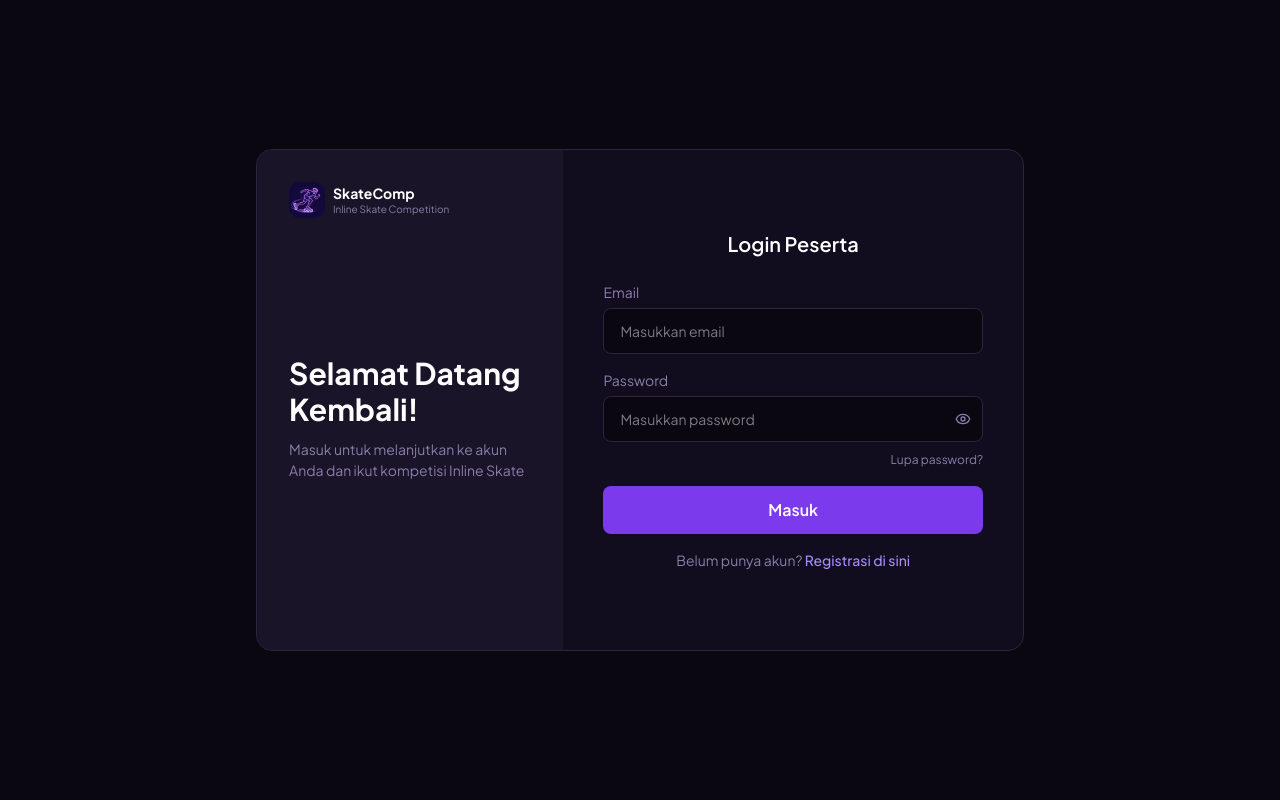
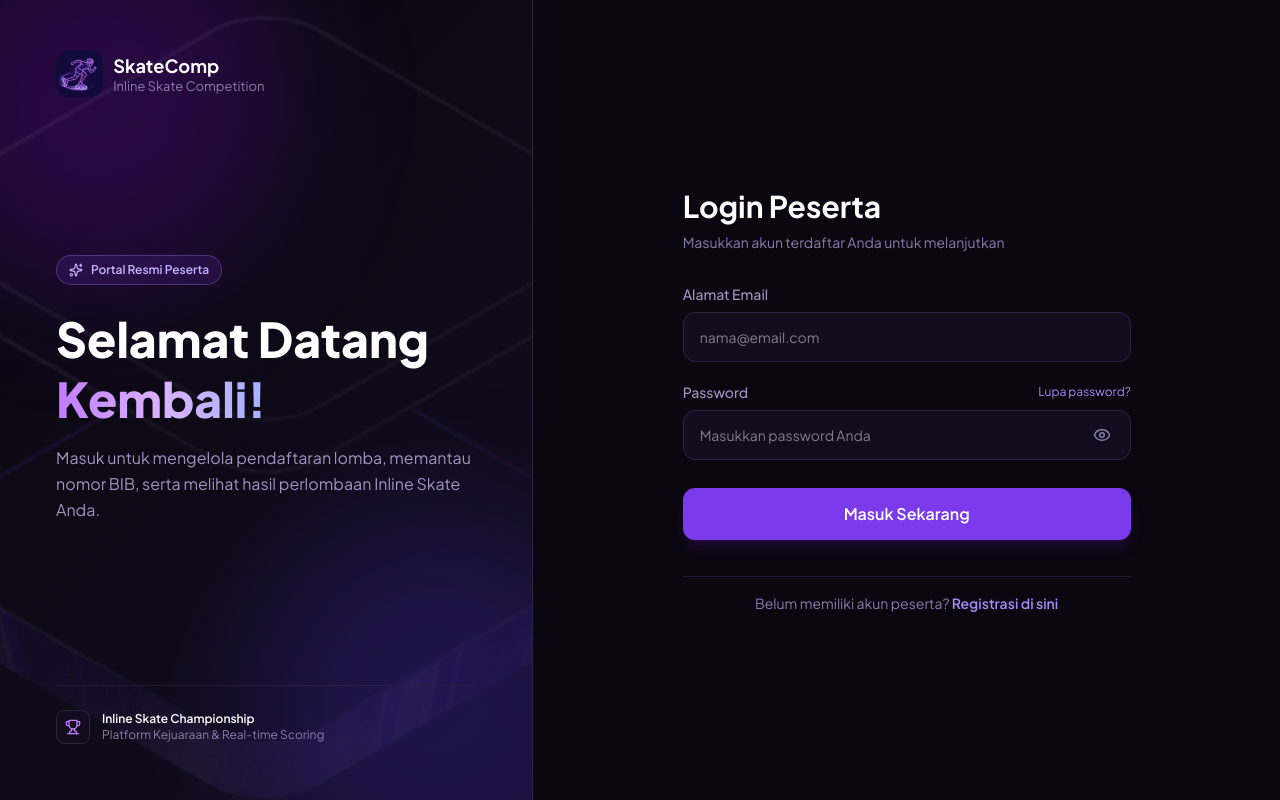
Before and after one commit to firmanizzani/SkateComp, a React (Vite) app: page /login in a window 1280 px wide. Built offline with nearby package versions, Linux system fonts and the light colour scheme.

Commit message:
feat: redesign participant login page to full screen split layout

```diff
--- a/src/pages/LoginPage.tsx
+++ b/src/pages/LoginPage.tsx
@@ -1,9 +1,10 @@
 import { useState, useEffect } from 'react';
 import { Link, useNavigate } from 'react-router-dom';
-import { Eye, EyeOff } from 'lucide-react';
+import { Eye, EyeOff, Trophy, Sparkles } from 'lucide-react';
 import { motion } from 'framer-motion';
 import { useAuth } from '../context/AuthContext';
 import Logo from '../components/Logo';
+import heroImg from '../assets/hero.png';
 
 export default function LoginPage() {
   const { user, loading: authLoading, login } = useAuth();
@@ -54,96 +55,154 @@ export default function LoginPage() {
   };
 
   return (
-    <div className="min-h-screen flex items-center justify-center p-4" style={{ background: '#0A0710' }}>
+    <div className="min-h-screen w-full flex flex-col md:flex-row" style={{ background: '#0A0710' }}>
+      {/* Left Panel: Full Screen Hero & Branding */}
+      <div
+        className="hidden md:flex md:w-1/2 lg:w-5/12 relative overflow-hidden flex-col justify-between p-10 lg:p-14 border-r"
+        style={{
+          borderColor: '#2D2440',
+          backgroundImage: `linear-gradient(135deg, rgba(10, 7, 16, 0.82) 0%, rgba(18, 13, 30, 0.95) 100%), url(${heroImg})`,
+          backgroundSize: 'cover',
+          backgroundPosition: 'center'
+        }}
+      >
+        {/* Glow ambient effect */}
+        <div className="absolute -top-24 -left-24 w-96 h-96 bg-purple-600/20 rounded-full blur-3xl pointer-events-none" />
+        <div className="absolute -bottom-24 -right-24 w-96 h-96 bg-indigo-600/20 rounded-full blur-3xl pointer-events-none" />
+
+        <div className="relative z-10">
+          <Logo size="lg" />
+        </div>
+
+        <div className="relative z-10 my-auto py-12">
           <motion.div
             initial={{ opacity: 0, y: 20 }}
             animate={{ opacity: 1, y: 0 }}
+            transition={{ duration: 0.6 }}
+          >
+            <div className="inline-flex items-center gap-2 px-3 py-1.5 rounded-full text-xs font-semibold mb-6" style={{ background: 'rgba(124, 58, 237, 0.15)', border: '1px solid rgba(167, 139, 250, 0.3)', color: '#C4B5FD' }}>
+              <Sparkles size={14} /> Portal Resmi Peserta
+            </div>
+            <h1 className="text-4xl lg:text-5xl font-extrabold text-white leading-tight mb-4" style={{ fontFamily: 'Plus Jakarta Sans, sans-serif' }}>
+              Selamat Datang <br />
+              <span className="text-transparent bg-clip-text bg-gradient-to-r from-purple-400 via-purple-300 to-indigo-300">
+                Kembali!
+              </span>
+            </h1>
+            <p className="text-base text-gray-300 max-w-md leading-relaxed" style={{ color: '#A094C2' }}>
+              Masuk untuk mengelola pendaftaran lomba, memantau nomor BIB, serta melihat hasil perlombaan Inline Skate Anda.
+            </p>
+          </motion.div>
+        </div>
+
+        <div className="relative z-10 pt-6 border-t" style={{ borderColor: 'rgba(45, 36, 64, 0.6)' }}>
+          <div className="flex items-center gap-3 text-xs" style={{ color: '#8B7DAB' }}>
+            <div className="p-2 rounded-lg" style={{ background: '#120D1E', border: '1px solid #2D2440' }}>
+              <Trophy size={16} className="text-purple-400" />
+            </div>
+            <div>
+              <p className="font-semibold text-white">Inline Skate Championship</p>
+              <p>Platform Kejuaraan & Real-time Scoring</p>
+            </div>
+          </div>
+        </div>
+      </div>
+
+      {/* Right Panel: Full Screen Login Form (No floating card box) */}
+      <div className="w-full md:w-1/2 lg:w-7/12 min-h-screen flex flex-col justify-center items-center px-6 sm:px-12 md:px-16 lg:px-24 py-12 relative">
+        <motion.div
+          initial={{ opacity: 0, y: 15 }}
+          animate={{ opacity: 1, y: 0 }}
           transition={{ duration: 0.5 }}
-        className="w-full max-w-3xl rounded-2xl overflow-hidden"
-        style={{ background: '#120D1E', border: '1px solid #2D2440' }}
+          className="w-full max-w-md"
         >
-        <div className="flex flex-col md:flex-row min-h-[500px]">
-          {/* Left */}
-          <div className="md:w-2/5 p-8 flex flex-col justify-between" style={{ background: '#1A1428' }}>
-            <Logo />
-            <div>
-              <h1 className="text-3xl font-bold text-white mb-3" style={{ fontFamily: 'Plus Jakarta Sans, sans-serif' }}>
-                Selamat Datang<br />Kembali!
-              </h1>
-              <p style={{ color: '#8B7DAB', fontSize: 14 }}>
-                Masuk untuk melanjutkan ke akun Anda dan ikut kompetisi Inline Skate
+          {/* Logo visible on mobile only */}
+          <div className="md:hidden mb-8">
+            <Logo size="md" />
+          </div>
+
+          <div className="mb-8">
+            <h2 className="text-3xl font-bold text-white mb-2" style={{ fontFamily: 'Plus Jakarta Sans, sans-serif' }}>
+              Login Peserta
+            </h2>
+            <p className="text-sm" style={{ color: '#8B7DAB' }}>
+              Masukkan akun terdaftar Anda untuk melanjutkan
             </p>
           </div>
-            <div />
+
+          <form onSubmit={handleSubmit} className="flex flex-col gap-5">
+            <div>
+              <label className="block text-sm font-medium mb-2" style={{ color: '#A094C2' }}>
+                Alamat Email
+              </label>
+              <input
+                type="email"
+                placeholder="nama@email.com"
+                value={email}
+                onChange={e => setEmail(e.target.value)}
+                className="w-full rounded-xl px-4 py-3.5 text-sm outline-none focus:ring-2 focus:ring-purple-500 transition-all"
+                style={{ background: '#120D1E', border: '1px solid #2D2440', color: '#F1EEF8' }}
+              />
             </div>
 
-          {/* Right */}
-          <div className="md:w-3/5 p-8 md:p-10 flex flex-col justify-center">
-            <h2 className="text-xl font-semibold text-white mb-6 text-center">Login Peserta</h2>
-            <form onSubmit={handleSubmit} className="flex flex-col gap-4">
             <div>
-                <label className="block text-sm mb-1.5" style={{ color: '#8B7DAB' }}>Email</label>
-                <input
-                  type="email"
-                  placeholder="Masukkan email"
-                  value={email}
-                  onChange={e => setEmail(e.target.value)}
-                  className="w-full rounded-lg px-4 py-3 text-sm outline-none focus:ring-2 focus:ring-purple-600 transition"
-                  style={{ background: '#0A0710', border: '1px solid #2D2440', color: '#F1EEF8' }}
-                />
+              <div className="flex justify-between items-center mb-2">
+                <label className="block text-sm font-medium" style={{ color: '#A094C2' }}>
+                  Password
+                </label>
+                <button
+                  type="button"
+                  className="text-xs hover:underline transition"
+                  style={{ color: '#A78BFA' }}
+                  onClick={() => alert('Untuk reset password silakan hubungi Admin / Panitia melalui kontak resmi.')}
+                >
+                  Lupa password?
+                </button>
               </div>
-              <div>
-                <label className="block text-sm mb-1.5" style={{ color: '#8B7DAB' }}>Password</label>
               <div className="relative">
                 <input
                   type={showPass ? 'text' : 'password'}
-                    placeholder="Masukkan password"
+                  placeholder="Masukkan password Anda"
                   value={password}
                   onChange={e => setPassword(e.target.value)}
-                    className="w-full rounded-lg px-4 py-3 text-sm outline-none focus:ring-2 focus:ring-purple-600 transition pr-10"
-                    style={{ background: '#0A0710', border: '1px solid #2D2440', color: '#F1EEF8' }}
+                  className="w-full rounded-xl px-4 py-3.5 text-sm outline-none focus:ring-2 focus:ring-purple-500 transition-all pr-12"
+                  style={{ background: '#120D1E', border: '1px solid #2D2440', color: '#F1EEF8' }}
                 />
                 <button
                   type="button"
                   onClick={() => setShowPass(!showPass)}
-                    className="absolute right-3 top-1/2 -translate-y-1/2"
+                  className="absolute right-4 top-1/2 -translate-y-1/2 p-1 hover:text-white transition"
                   style={{ color: '#8B7DAB' }}
                 >
-                    {showPass ? <EyeOff size={16} /> : <Eye size={16} />}
-                  </button>
-                </div>
-                <div className="text-right mt-1">
-                  <button type="button" className="text-xs hover:text-purple-400 transition" style={{ color: '#8B7DAB' }}>
-                    Lupa password?
+                  {showPass ? <EyeOff size={18} /> : <Eye size={18} />}
                 </button>
               </div>
             </div>
 
             {error && (
-                <p className="text-xs text-red-400 rounded-lg px-3 py-2" style={{ background: 'rgba(239,68,68,0.1)' }}>
-                  {error}
-                </p>
+              <div className="text-xs text-red-400 rounded-xl p-3.5 flex items-center gap-2" style={{ background: 'rgba(239,68,68,0.1)', border: '1px solid rgba(239,68,68,0.2)' }}>
+                <span>⚠️ {error}</span>
+              </div>
             )}
 
             <button
               type="submit"
               disabled={loading}
-                className="w-full py-3 rounded-lg font-semibold text-white transition hover:opacity-90 disabled:opacity-60"
+              className="w-full py-3.5 rounded-xl font-semibold text-white transition-all duration-200 hover:opacity-90 disabled:opacity-60 mt-2 shadow-lg shadow-purple-900/30"
               style={{ background: '#7C3AED' }}
             >
-                {loading ? 'Memuat...' : 'Masuk'}
+              {loading ? 'Memuat...' : 'Masuk Sekarang'}
             </button>
 
-              <p className="text-center text-sm" style={{ color: '#8B7DAB' }}>
-                Belum punya akun?{' '}
-                <Link to="/register" className="font-medium hover:underline" style={{ color: '#A78BFA' }}>
+            <div className="text-center text-sm mt-4 pt-4 border-t" style={{ borderColor: '#1F1830', color: '#8B7DAB' }}>
+              Belum memiliki akun peserta?{' '}
+              <Link to="/register" className="font-semibold hover:underline" style={{ color: '#A78BFA' }}>
                 Registrasi di sini
               </Link>
-              </p>
+            </div>
           </form>
+        </motion.div>
       </div>
-        </div>
-      </motion.div>
     </div>
   );
 }
```
Lines whose indentation alone changed are shown as unchanged.
